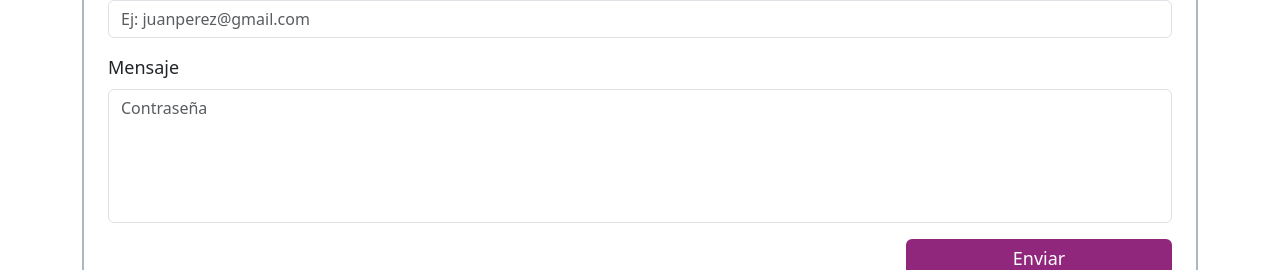
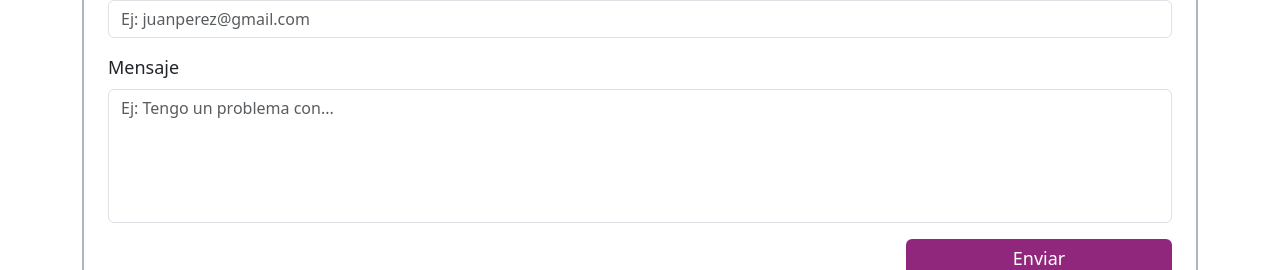
Before and after one commit to FranprzDev/LaburandoAndo, a React (Vite) app: page /contacto in a window 1280 px wide. Shown: the part 460-730 px from the top of the page. Built offline with nearby package versions, Linux system fonts and the light colour scheme.

Commit message:
Se realizaron las validaciones para el formulario

```diff
--- a/src/pages/Contacto/components/FormularioContacto.jsx
+++ b/src/pages/Contacto/components/FormularioContacto.jsx
@@ -21,12 +21,20 @@ const FormularioContacto = () => {
         <Form.Group className="mb-3" controlId="formNombreApellido">
           <Form.Label>Nombre y Apellido</Form.Label>
           <Form.Control
-            type="email"
+            type="text"
             placeholder="Ej: Juan Perez"
             {...register("nombreApellido", {
               required: "Su nombre y apellido es requerido",
+              minLength:{
+                value: 3,
+                message: "Debe escribir al menos 3 letras"
+              },
+              maxLength: {
+                value: 40,
+                message: "Debe escribir menos de 40 letras"
+              },
               pattern: {
-                value: /^[a-zA-Z\s]*$/,
+                value: /^[a-zA-Z\s]{3,40}$/,
                 message: "Ingrese un nombre y apellido válido",
               },
             })}
@@ -35,11 +43,33 @@ const FormularioContacto = () => {
         </Form.Group>
         <Form.Group className="mb-3" controlId="formEmail">
           <Form.Label>Email</Form.Label>
-          <Form.Control type="email" placeholder="Ej: juanperez@gmail.com" />
+          <Form.Control type="email" placeholder="Ej: juanperez@gmail.com" {...register("email", {
+              required: "Su email es requerido",
+              pattern: {
+                value: /^[a-z0-9!#$%&'*+/=?^_`{|}~-]+(?:\.[a-z0-9!#$%&'*+/=?^_`{|}~-]+)*@(?:[a-z0-9](?:[a-z0-9-]*[a-z0-9])?\.)+[a-z0-9](?:[a-z0-9-]*[a-z0-9])?$/,
+                message: "Ingrese un email válido",
+              },
+            })} />
+            <div className="text-danger">{errors.email?.message}</div>
         </Form.Group>
         <Form.Group className="mb-3" controlId="formPassword">
           <Form.Label>Mensaje</Form.Label>
-          <Form.Control as="textarea" rows={5} placeholder="Contraseña" />
+          <Form.Control as="textarea" rows={5} placeholder="Ej: Tengo un problema con..." {...register("mensaje", {
+              required: "Su mensaje es requerido",
+              minLength:{
+                value: 4,
+                message: "El mínimo de carácteres es 4",
+              },
+              maxLength:{
+                value: 300,
+                message: "El máximo de carácteres es 300",
+              },
+              pattern: {
+                value: /^[a-zA-Z\s0-9]{4,300}$/,
+                message: "Ingrese un mensaje válido",
+              },
+            })} />
+            <div className="text-danger">{errors.mensaje?.message}</div>
         </Form.Group>
         <div className="text-end">
           <Button className="btnContacto w-25 border-0" type="submit">
```
